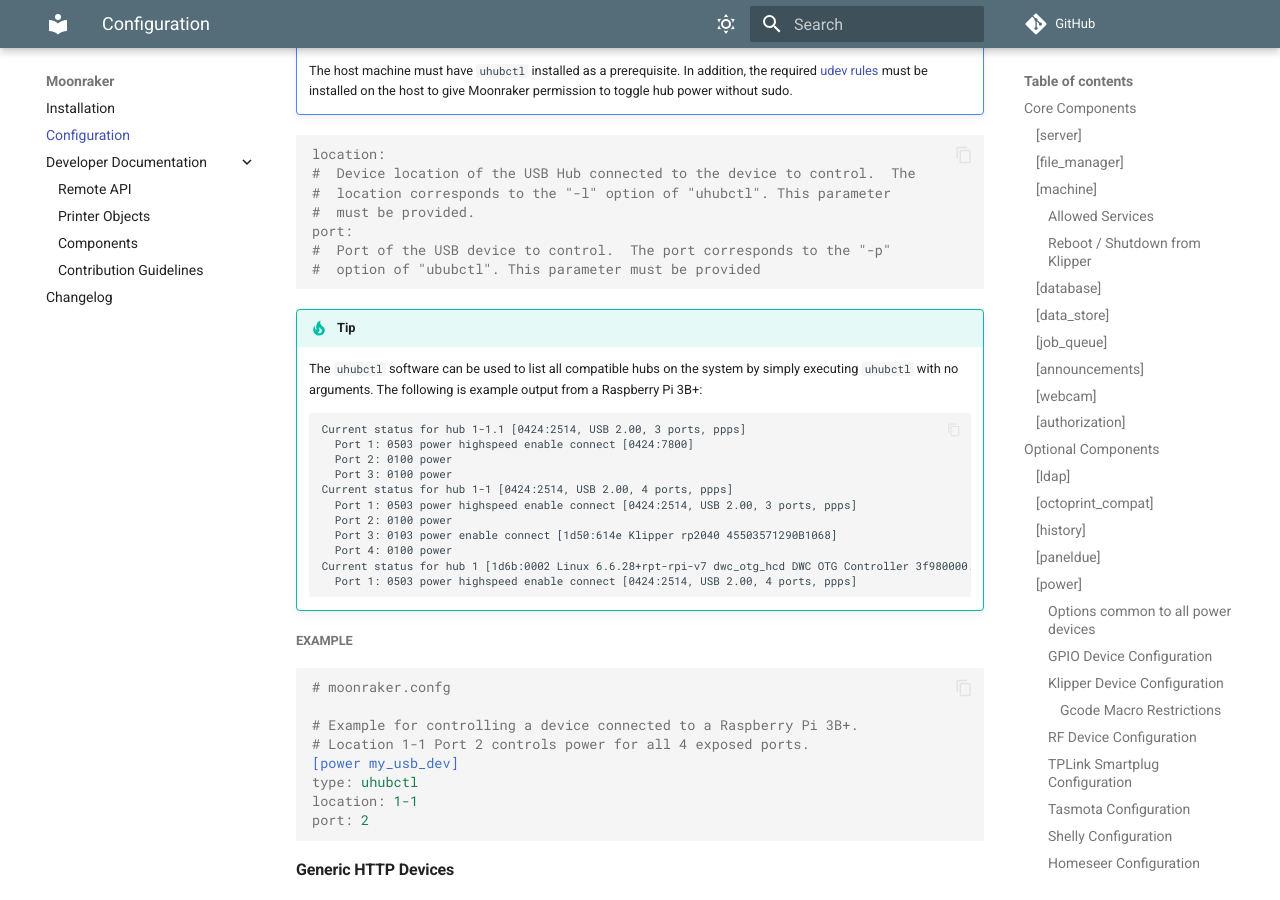
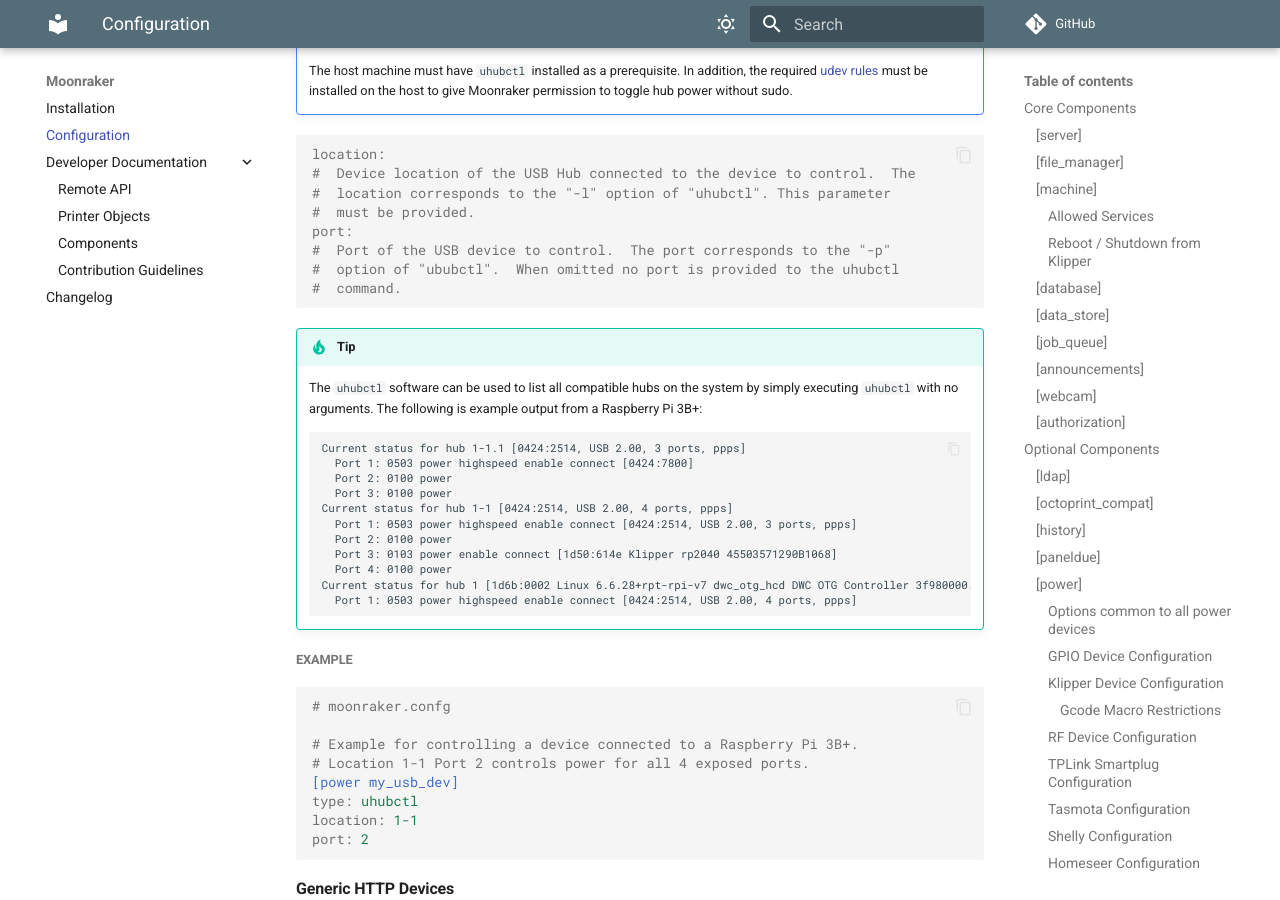
Before and after one commit to Arksine/moonraker, an MkDocs documentation site: the page built from docs/configuration.md, in a window 1280 px wide and 900 px high, scrolled down 27134 px. Built offline with MkDocs 1.6.1 and Material for MkDocs 9.7.7, drawn with Linux system fonts in a browser that asks for light colours; comment, search, counter and statistics services are not loaded.

Commit message:
docs: update uhubctl power documentation
Signed-off-by:  Eric Callahan <arksine.code@gmail.com>

````diff
--- a/docs/configuration.md
+++ b/docs/configuration.md
@@ -1360,8 +1360,8 @@
 #  must be provided.
 port:
 #  Port of the USB device to control.  The port corresponds to the "-p"
-#  option of "ububctl". This parameter must be provided
-
+#  option of "ububctl".  When omitted no port is provided to the uhubctl
+#  command.
 ```
 
 !!! Tip
````
